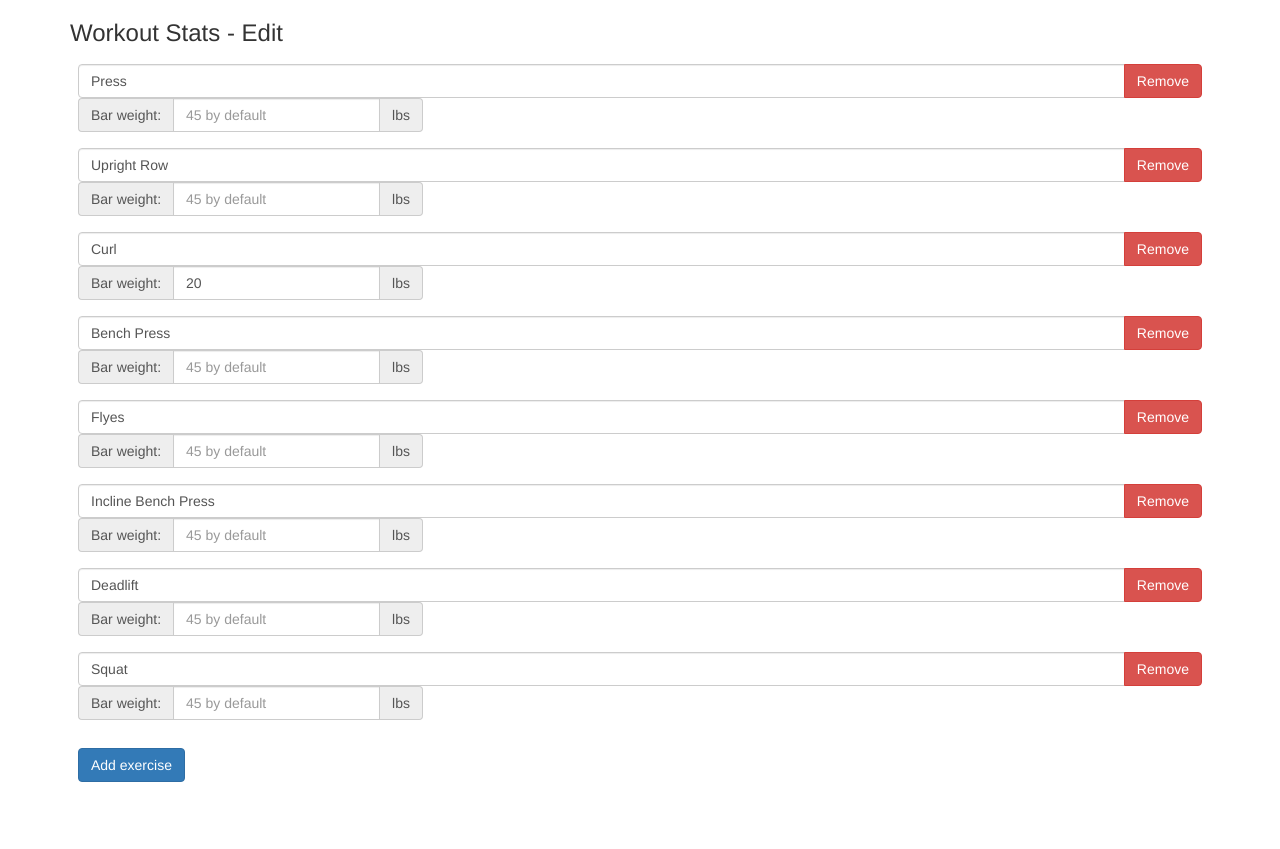
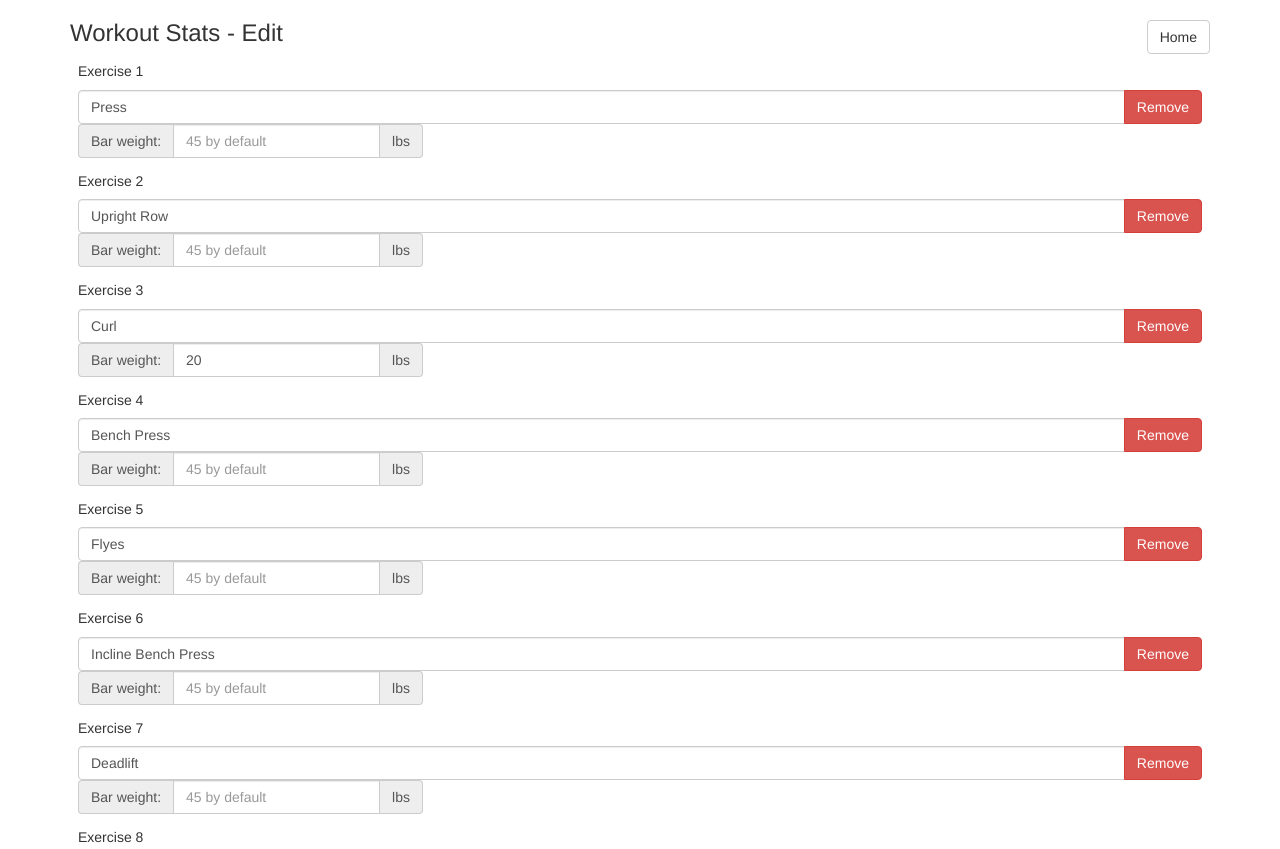
Before and after one commit to lukei8ii/workout-stats, a plain HTML site: page edit.html in a window 1280 px wide. Shown: the top 849 px of the page. Before the commit the page ends 800 px from the top, so only its background shows below. Drawn offline with nearby package versions, Linux system fonts and the light colour scheme.

Commit message:
added navigation between pages

```diff
--- a/edit.html
+++ b/edit.html
@@ -19,6 +19,7 @@
 </head>
 <body>
 	<div class="container">
+		<a class="btn btn-default topRight" href="/index.html">Home</a>
 		<h3>Workout Stats - Edit</h3>
 
 		<div ng-app="myApp">
@@ -27,6 +28,7 @@
 					<tbody>
 						<tr ng-repeat="exercise in workoutCtrl.workout.exercises">
 							<td>
+								<h5>Exercise {{$index + 1}}</h5>
 								<div class="input-group">
 									<input type="text" ng-change="workoutCtrl.change()" class="form-control" ng-model="exercise.name">
 									<span class="input-group-btn">
--- a/global.css
+++ b/global.css
@@ -15,3 +15,8 @@
 .addNew {
 	margin-left: 8px;
 }
+
+.topRight {
+	float: right;
+	margin-top: 20px;
+}
```
Also changed, not shown: index.html (+1 -0 lines).
